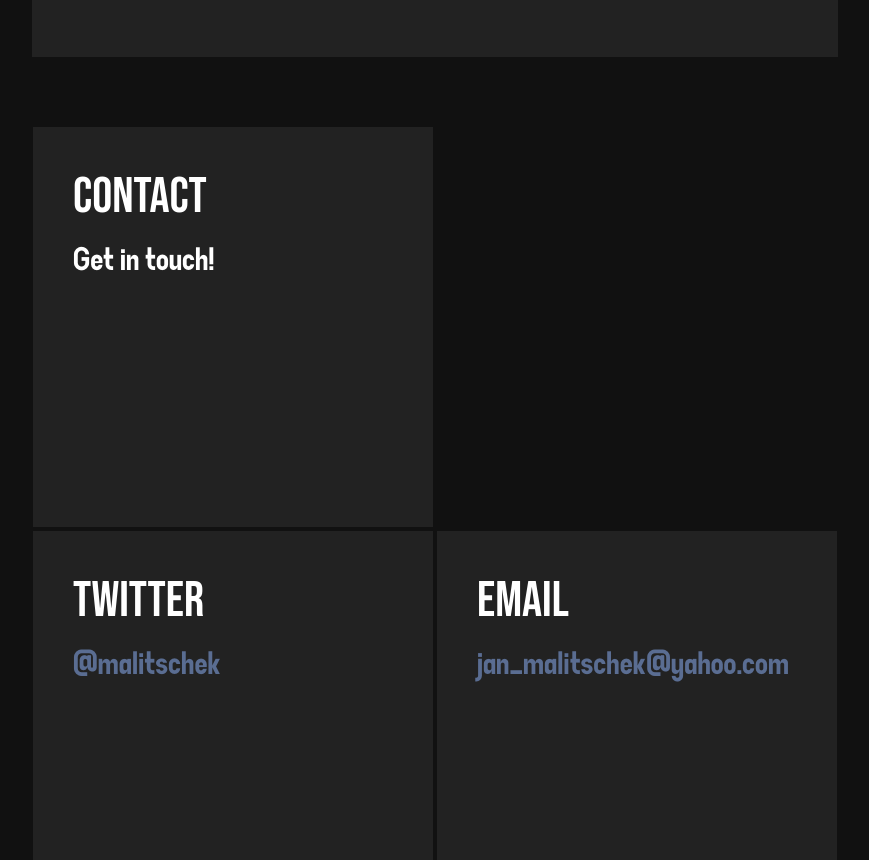
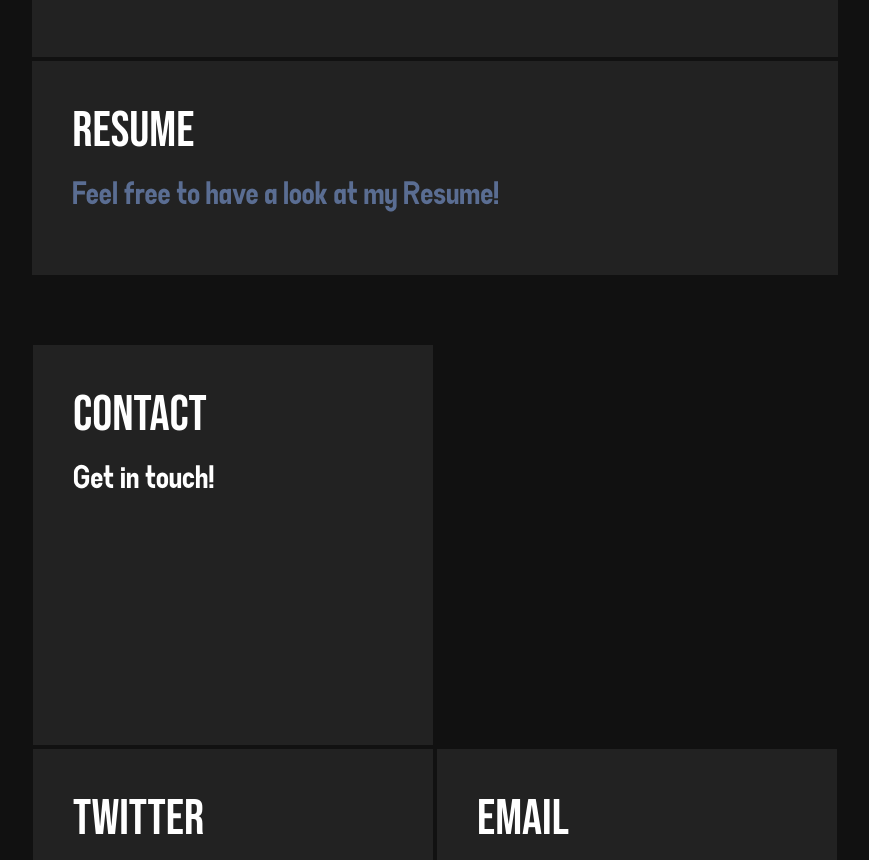
Before and after one commit to JanMalitschek/janmalitschek.github.io, a plain HTML site: page index.html in a window 1280 px wide. Shown: the part 2160-3020 px from the top of the page, without its empty margins (205-1074 px from the left). Drawn offline with Linux system fonts and the light colour scheme.

Commit message:
Added Resume

```diff
--- a/index.html
+++ b/index.html
@@ -245,6 +245,18 @@
                                 </div>
                             </td>
                         </tr>
+                        <tr>
+                            <td colspan="2">
+                                <div onclick = "window.location.href = 'Resume_JanMalitschek.pdf';" class="aboutMeText">
+                                    <div class="previewTextContent">
+                                        Resume
+                                        <p class="descriptionText">
+                                            <a href="Resume_JanMalitschek.pdf">Feel free to have a look at my Resume!</a>
+                                        </p>
+                                    </div>
+                                </div>
+                            </td>
+                        </tr>
                     </table>
                 </largeCont>
                 <smallCont>
@@ -281,6 +293,18 @@
                                             <br>
                                             I love finding solutions to intricate problems and<br> building tools to aid me in the process.<br>
                                             <span class="textHighlight">Anything creative is right up my alley!</span>
+                                        </p>
+                                    </div>
+                                </div>
+                            </td>
+                        </tr>
+                        <tr>
+                            <td>
+                                <div onclick = "window.location.href = 'Resume_JanMalitschek.pdf';" class="aboutMeText">
+                                    <div class="previewTextContent">
+                                        Resume
+                                        <p class="descriptionText">
+                                            <a href="Resume_JanMalitschek.pdf">Feel free to have a look<br> at my Resume!</a>
                                         </p>
                                     </div>
                                 </div>
```
Also changed, not shown: 1 other file.
